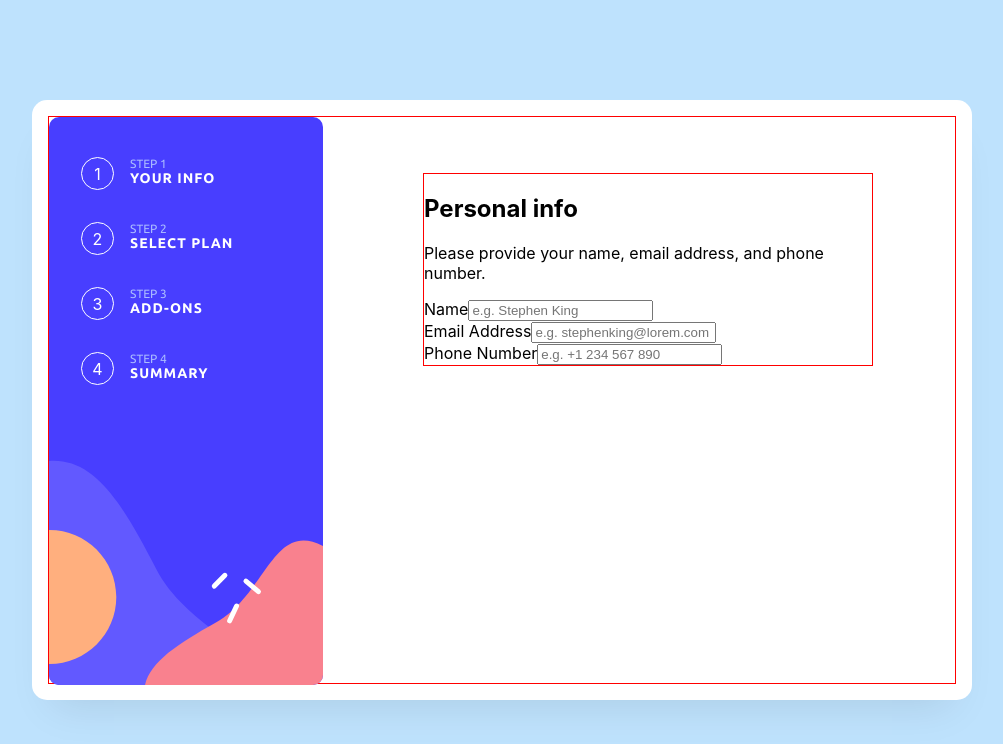
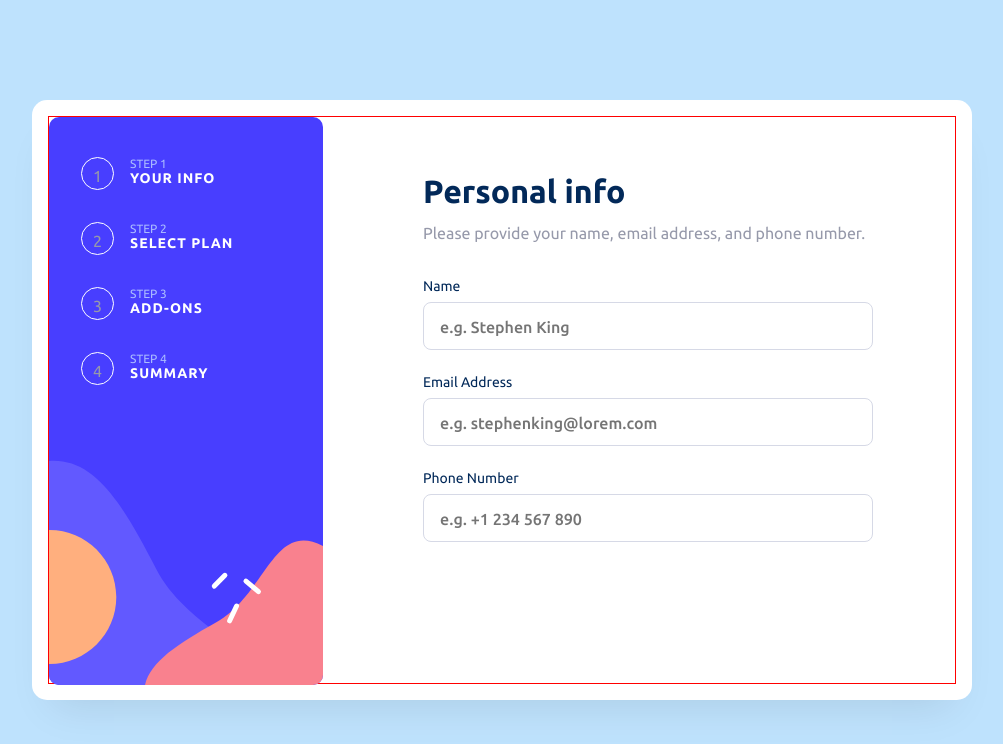
Before and after one commit to mosesrc/multi-step-form-app, a React (Create React App) app in the folder multi-step-form-ui/: page / in a window 1280 px wide. Shown: the top 744 px of the page, without its empty margins (138-1141 px from the left). Built offline with nearby package versions, Linux system fonts and the light colour scheme.

Commit message:
Finished Styling InfoPage

```diff
--- a/multi-step-form-ui/src/shared/containers/InfoPage/InfoPage.css
+++ b/multi-step-form-ui/src/shared/containers/InfoPage/InfoPage.css
@@ -0,0 +1,62 @@
+h2 {
+    width: 450px;
+    color: var(--Denim, #022959);
+    font-feature-settings: 'clig' off, 'liga' off;
+    /* Heading */
+    font-family: Ubuntu-Bold;
+    font-size: 32px;
+    font-style: normal;
+    font-weight: 700;
+    line-height: normal;
+    margin-bottom: 11px;
+}
+
+form {
+    display: flex;
+    flex-direction: column;
+}
+
+label {
+    display: block;
+    margin-bottom: 8px;
+    color: var(--Denim, #022959);
+    font-feature-settings: 'clig' off, 'liga' off;
+    /* Body (M) */
+    font-family: Ubuntu-Regular;
+    font-size: 14px;
+    font-style: normal;
+    line-height: normal;
+}
+
+input {
+    border-radius: 8px;
+    border: 1px solid var(--Border-Color, #D6D9E6);
+    background: var(--White, #FFF);
+    width: 450px;
+    height: 48px;
+    margin-bottom: 24px;
+    flex-shrink: 0;
+    color: var(--Grey, #9699AA);
+    font-feature-settings: 'clig' off, 'liga' off;
+    font-family: Ubuntu-Medium;
+    font-size: 16px;
+    font-style: normal;
+    line-height: 25px;
+    padding-left: 16px;
+    padding-top: 12px;
+    padding-bottom: 11px;
+    /* 156.25% */
+}
+
+div p {
+    color: var(--Grey, #9699AA);
+    font-feature-settings: 'clig' off, 'liga' off;
+    margin-top: 0;
+    margin-bottom: 32px;
+    /* Body (L) */
+    font-family: Ubuntu-Regular;
+    font-size: 16px;
+    font-style: normal;
+    line-height: 25px;
+    /* 156.25% */
+}
--- a/multi-step-form-ui/src/shared/containers/InfoPage/InfoPage.js
+++ b/multi-step-form-ui/src/shared/containers/InfoPage/InfoPage.js
@@ -10,15 +10,15 @@ function InfoPage() {
 
             <form>
                 <div>
-                    <lable>Name</lable>
+                    <label>Name</label>
                     <input placeholder='e.g. Stephen King' />
                 </div>
                 <div>
-                    <lable>Email Address</lable>
+                    <label>Email Address</label>
                     <input placeholder='e.g. stephenking@lorem.com' />
                 </div>
                 <div>
-                    <lable>Phone Number</lable>
+                    <label>Phone Number</label>
                     <input placeholder='e.g. +1 234 567 890' />
                 </div>
             </form>
--- a/multi-step-form-ui/src/shared/containers/RouteContainer/RouteContainer.css
+++ b/multi-step-form-ui/src/shared/containers/RouteContainer/RouteContainer.css
@@ -3,5 +3,5 @@
     margin-top: 56px;
     margin-left: 100px;
     margin-bottom: 92px;
-    border: solid 1px red;
+    /* border: solid 1px red; */
 }
```
